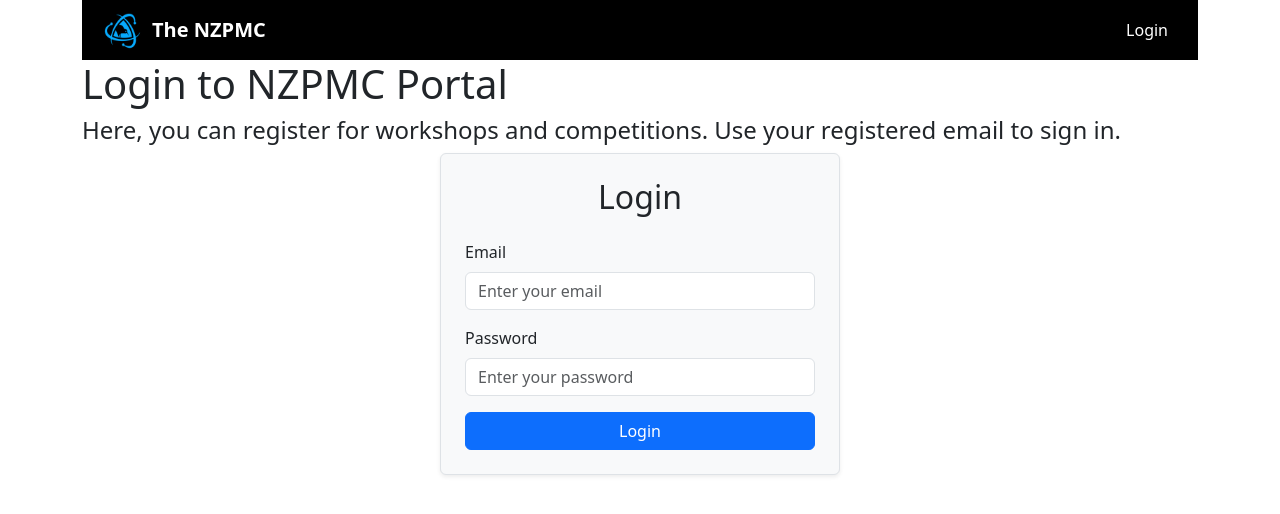
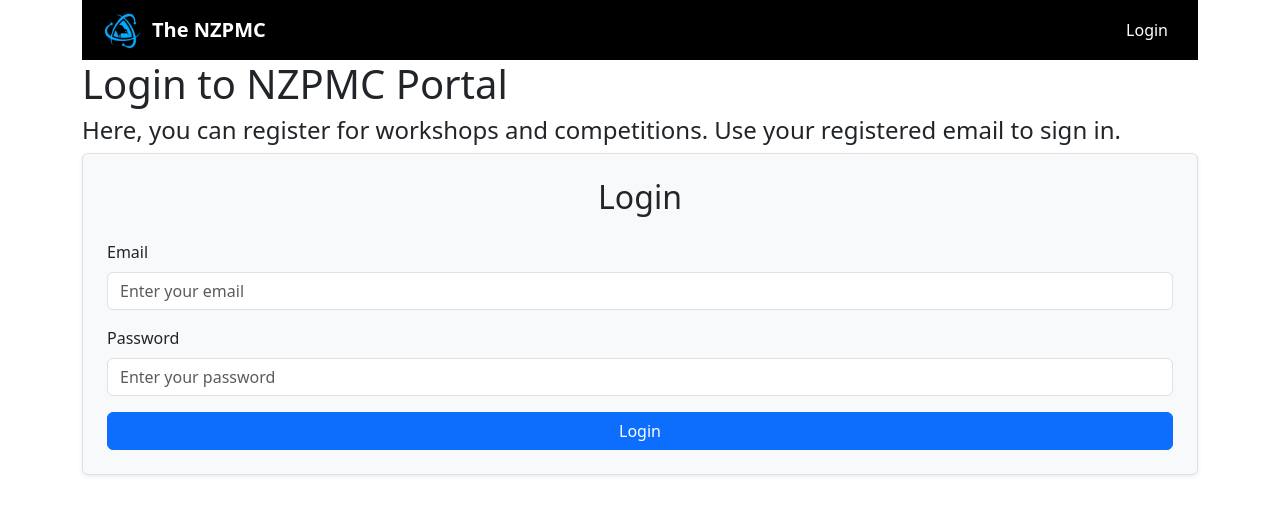
Before and after one commit to Harry-Sheng/nzpmc-competition-platform-frontend, a React (Vite) app: page /login in a window 1280 px wide. Shown: the top 514 px of the page. Built offline with nearby package versions, Linux system fonts and the light colour scheme.

Commit message:
style: login form email input is now without constraint and no width limit

```diff
--- a/src/components/LoginForm.jsx
+++ b/src/components/LoginForm.jsx
@@ -6,13 +6,13 @@
     <Form
       onSubmit={handleLogin}
       className="p-4 border rounded shadow-sm bg-light"
-      style={{ maxWidth: "400px", margin: "auto" }}
+      style={{ margin: "auto" }}
     >
       <h2 className="text-center mb-4">Login</h2>
       <Form.Group className="mb-3" controlId="formEmail">
         <Form.Label>Email</Form.Label>
         <Form.Control
-          type="email"
+          type="text"
           placeholder="Enter your email"
           value={email}
           onChange={({ target }) => setEmail(target.value)}
```
